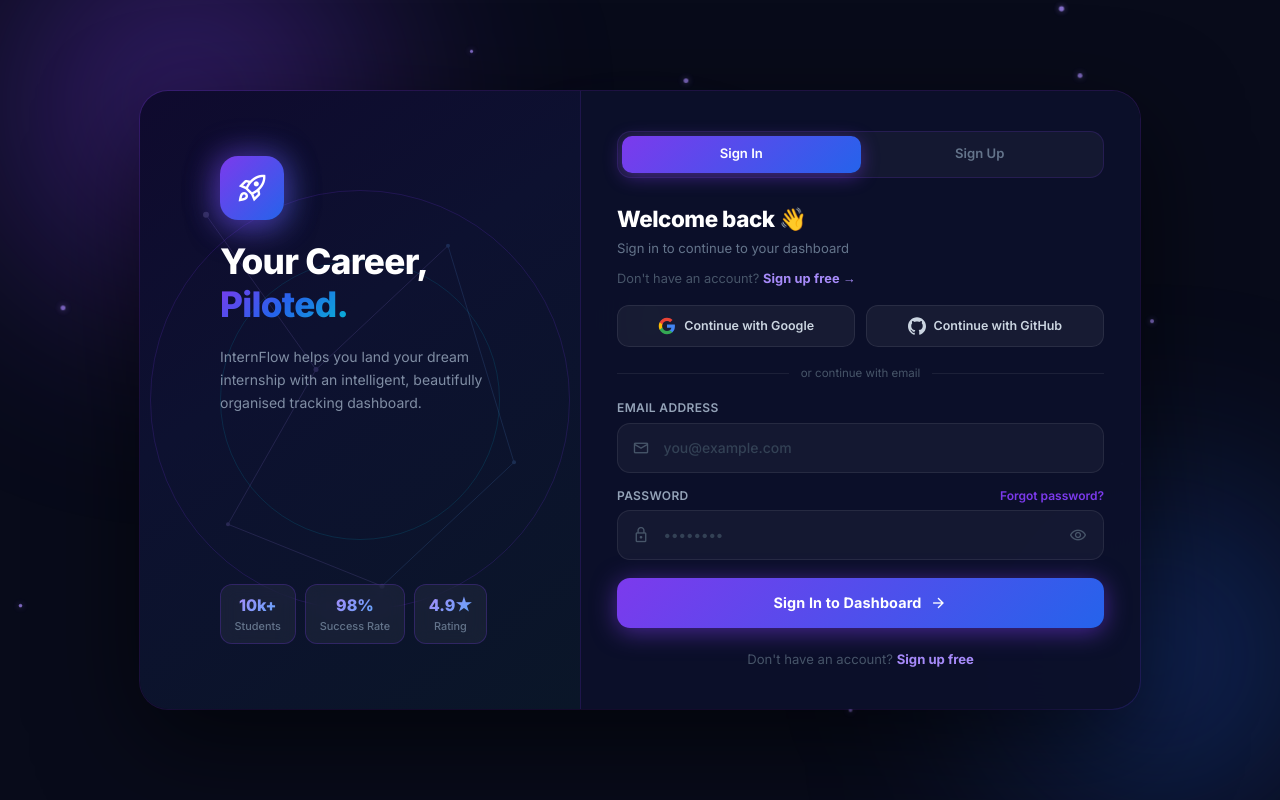
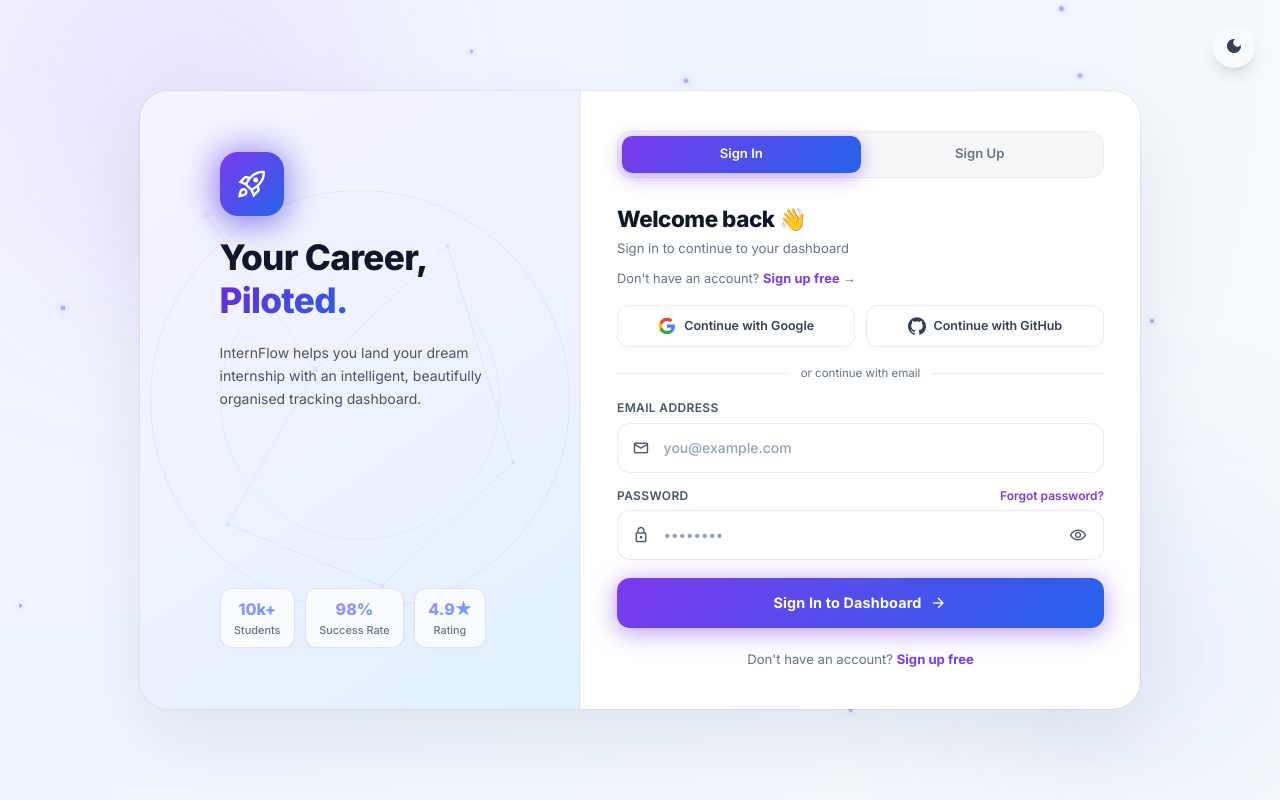
Before and after one commit to ujwal-224/Internship-Tracker, a React (Vite) app: page /#/dashboard in a window 1280 px wide. Built offline with nearby package versions, Linux system fonts and the light colour scheme.

Commit message:
feat: Add full support for premium light mode on the login and signup Auth screens

```diff
--- a/src/App.jsx
+++ b/src/App.jsx
@@ -173,11 +173,15 @@ function App() {
     <div className="font-body-md text-on-surface antialiased overflow-hidden h-screen flex dark:text-slate-100">
 
       {!isAuthenticated ? (
-        <Auth onAuthSuccess={() => {
-          setIsAuthenticated(true);
-          localStorage.setItem("internflow_auth", "true");
-          showToast("Successfully logged in!", "success");
-        }} />
+        <Auth
+          isDark={isDark}
+          setIsDark={setIsDark}
+          onAuthSuccess={() => {
+            setIsAuthenticated(true);
+            localStorage.setItem("internflow_auth", "true");
+            showToast("Successfully logged in!", "success");
+          }}
+        />
       ) : (
         <>
           {/* Sidebar Drawer */}
--- a/src/components/Auth.jsx
+++ b/src/components/Auth.jsx
@@ -43,7 +43,7 @@ const STATIC_PARTICLES = Array.from({ length: 22 }, (_, i) => ({
 }));
 
 /* ── Main Auth Component ─────────────────────────────────── */
-const Auth = ({ onAuthSuccess }) => {
+const Auth = ({ onAuthSuccess, isDark, setIsDark }) => {
   const [isLogin,   setIsLogin]   = useState(true);
   const [formData,  setFormData]  = useState({ name: '', email: '', password: '' });
   const [showPass,  setShowPass]  = useState(false);
@@ -88,6 +88,20 @@ const Auth = ({ onAuthSuccess }) => {
       id="auth-page"
       className={`auth-root ${mounted ? 'auth-root--visible' : ''}`}
     >
+      {/* ── Theme Switcher Button ──────────────────────────── */}
+      {setIsDark && (
+        <button
+          type="button"
+          onClick={() => setIsDark(!isDark)}
+          className="fixed top-6 right-6 w-11 h-11 rounded-full flex items-center justify-center border border-slate-200/25 dark:border-slate-800/80 bg-white/40 dark:bg-slate-900/40 backdrop-blur-md text-slate-700 dark:text-slate-200 hover:scale-105 active:scale-95 transition-all duration-300 z-50 cursor-pointer shadow-lg hover:border-violet-500/50"
+          title="Toggle theme"
+        >
+          <span className="material-symbols-outlined text-[20px]" style={{ fontVariationSettings: "'FILL' 1" }}>
+            {isDark ? 'light_mode' : 'dark_mode'}
+          </span>
+        </button>
+      )}
+
       {/* ── Floating particles ───────────────────────────── */}
       {particles.map(p => (
         <Particle key={p.id} style={{
--- a/src/index.css
+++ b/src/index.css
@@ -1134,3 +1134,190 @@ select option {
   color: #c4b5fd;
   letter-spacing: .03em;
 }
+
+/* ============================================================
+   AUTH PAGE LIGHT THEME OVERRIDES
+   ============================================================ */
+html:not(.dark) .auth-root {
+  background: radial-gradient(circle at 0% 0%, #f5f3ff 0%, #eff6ff 50%, #f8fafc 100%);
+}
+
+html:not(.dark) .auth-orb--violet {
+  background: radial-gradient(circle, rgba(124, 58, 237, 0.12) 0%, transparent 70%);
+}
+
+html:not(.dark) .auth-orb--blue {
+  background: radial-gradient(circle, rgba(37, 99, 235, 0.10) 0%, transparent 70%);
+}
+
+html:not(.dark) .auth-orb--cyan {
+  background: radial-gradient(circle, rgba(6, 182, 212, 0.06) 0%, transparent 70%);
+}
+
+html:not(.dark) .auth-card {
+  box-shadow:
+    0 32px 80px rgba(15, 23, 42, 0.08),
+    0 0 0 1px rgba(124, 58, 237, 0.08);
+}
+
+html:not(.dark) .auth-hero {
+  background: linear-gradient(145deg, #f5f3ff 0%, #eef2ff 50%, #e0f2fe 100%);
+  border-right: 1px solid rgba(124, 58, 237, 0.08);
+}
+
+html:not(.dark) .auth-ring {
+  border-color: rgba(124, 58, 237, 0.08);
+}
+
+html:not(.dark) .auth-ring--2 {
+  border-color: rgba(6, 182, 212, 0.08);
+}
+
+html:not(.dark) .auth-hero__title {
+  color: #0f172a;
+}
+
+html:not(.dark) .auth-hero__title span.gradient-text {
+  background: linear-gradient(135deg, #6d28d9 0%, #2563eb 100%);
+  -webkit-background-clip: text;
+  -webkit-text-fill-color: transparent;
+  background-clip: text;
+}
+
+html:not(.dark) .auth-hero__sub {
+  color: #475569;
+}
+
+html:not(.dark) .auth-feature-item {
+  color: #334155;
+}
+
+html:not(.dark) .auth-feature-icon {
+  color: #7c3aed;
+  background: rgba(124, 58, 237, 0.08);
+  border: 1px solid rgba(124, 58, 237, 0.15);
+}
+
+html:not(.dark) .auth-stat-chip {
+  background: rgba(255, 255, 255, 0.7);
+  border-color: rgba(124, 58, 237, 0.15);
+  box-shadow: 0 4px 12px rgba(15, 23, 42, 0.02);
+}
+
+html:not(.dark) .auth-form-panel {
+  background: rgba(255, 255, 255, 0.96);
+  border-left: 1px solid rgba(124, 58, 237, 0.08);
+}
+
+html:not(.dark) .auth-tabs {
+  background: rgba(15, 23, 42, 0.03);
+  border-color: rgba(124, 58, 237, 0.08);
+}
+
+html:not(.dark) .auth-tab {
+  color: #64748b;
+}
+
+html:not(.dark) .auth-tab--active {
+  color: #ffffff !important;
+}
+
+html:not(.dark) .auth-form-title {
+  color: #0f172a;
+}
+
+html:not(.dark) .auth-form-sub {
+  color: #64748b;
+}
+
+html:not(.dark) .auth-inline-toggle {
+  color: #64748b;
+}
+
+html:not(.dark) .auth-inline-toggle__btn {
+  color: #7c3aed;
+}
+
+html:not(.dark) .auth-inline-toggle__btn:hover {
+  color: #6d28d9;
+}
+
+html:not(.dark) .auth-social-btn {
+  background: #ffffff;
+  border-color: rgba(15, 23, 42, 0.08);
+  color: #334155;
+  box-shadow: 0 2px 4px rgba(15, 23, 42, 0.02);
+}
+
+html:not(.dark) .auth-social-btn:hover {
+  background: #f8fafc;
+  border-color: rgba(124, 58, 237, 0.25);
+  color: #0f172a;
+}
+
+html:not(.dark) .auth-divider__line {
+  background: rgba(15, 23, 42, 0.08);
+}
+
+html:not(.dark) .auth-divider__text {
+  color: #64748b;
+}
+
+html:not(.dark) .auth-field__label {
+  color: #475569;
+}
+
+html:not(.dark) .auth-field--focused .auth-field__label {
+  color: #7c3aed;
+}
+
+html:not(.dark) .auth-field__wrap {
+  background: #ffffff;
+  border-color: rgba(15, 23, 42, 0.08);
+  box-shadow: inset 0 1px 2px rgba(15, 23, 42, 0.02);
+}
+
+html:not(.dark) .auth-field--focused .auth-field__wrap {
+  border-color: #7c3aed;
+  background: rgba(124, 58, 237, 0.03);
+  box-shadow:
+    0 0 0 3px rgba(124, 58, 237, 0.12),
+    0 4px 20px rgba(124, 58, 237, 0.05);
+}
+
+html:not(.dark) .auth-field__wrap:hover:not(:focus-within) {
+  border-color: rgba(124, 58, 237, 0.25);
+  background: #f8fafc;
+}
+
+html:not(.dark) .auth-field__wrap input {
+  color: #0f172a;
+}
+
+html:not(.dark) .auth-field__wrap input::placeholder {
+  color: #94a3b8;
+}
+
+html:not(.dark) .auth-forgot {
+  color: #7c3aed;
+}
+
+html:not(.dark) .auth-forgot:hover {
+  color: #6d28d9;
+}
+
+html:not(.dark) .auth-strength__bar {
+  background: rgba(15, 23, 42, 0.06);
+}
+
+html:not(.dark) .auth-form-footer {
+  color: #64748b;
+}
+
+html:not(.dark) .auth-toggle-link {
+  color: #7c3aed;
+}
+
+html:not(.dark) .auth-toggle-link:hover {
+  color: #6d28d9;
+}
```
